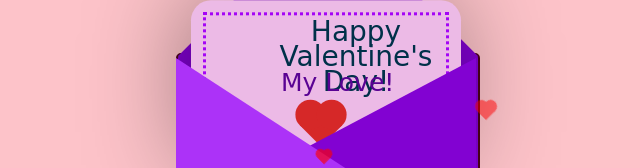
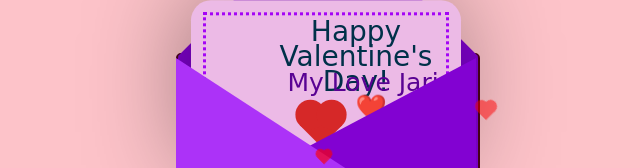
Before and after one commit to SoyaibShawon/card, a plain HTML site: page index.html in a window 1280 px wide. Shown: the part 198-366 px from the top of the page, without its empty margins (312-952 px from the left). Drawn offline with Linux system fonts and the light colour scheme.

Commit message:
Update index.html

```diff
--- a/index.html
+++ b/index.html
@@ -13,7 +13,7 @@
       <div class="front"></div>
     <div class="card">
      <div class="text">Happy</br>Valentine's Day!</div>
-     <div class="texts">My Love!</div>
+     <div class="texts">My Love Jarin ❤️</div>
      <div class="heart"></div>
     </div>
     <div class="shadow"></div>
```
